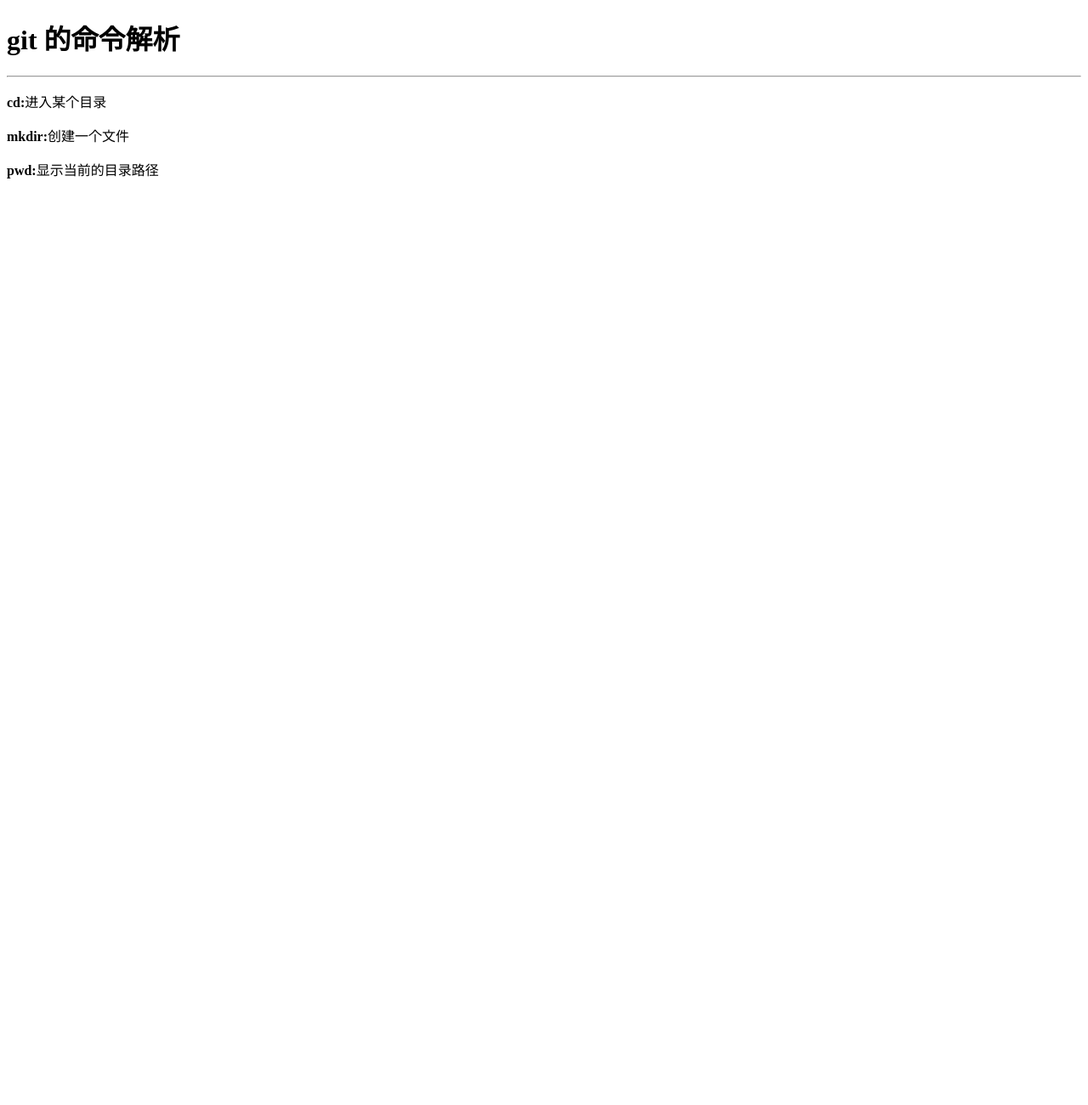
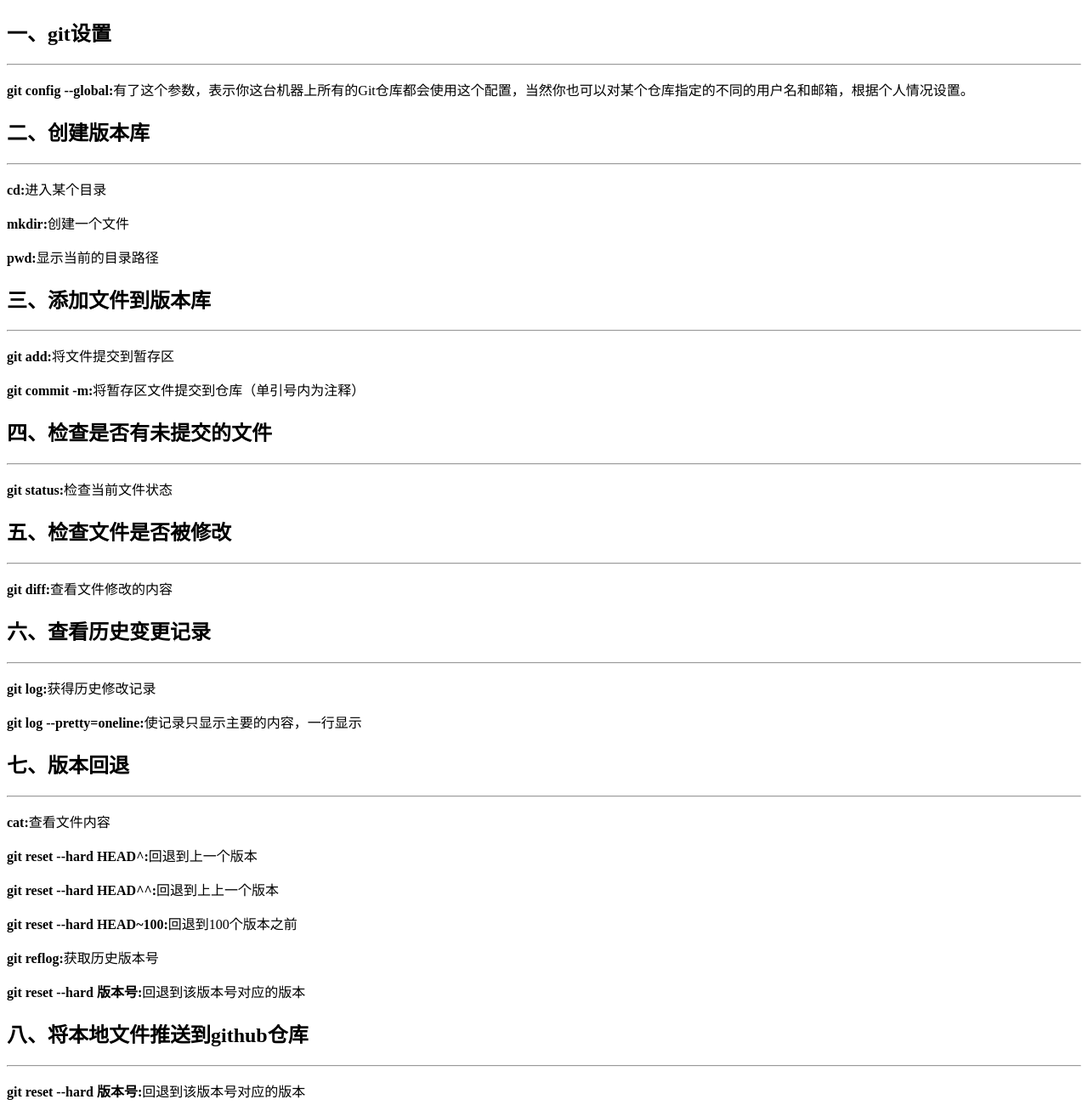
Before and after one commit to xubinbin2016/test, a plain HTML site: page GitCommand.html in a window 1280 px wide. Shown: the whole page at 85% size. Before the commit the page ends 800 px from the top, so only its background shows below. Drawn offline with Linux system fonts and the light colour scheme.

Commit message:
1203 15:14 修改提交

```diff
--- a/GitCommand.html
+++ b/GitCommand.html
@@ -7,10 +7,38 @@
     <title>GIT命令</title>
 </head>
 <body>
-    <h1>git 的命令解析</h1>
+    <h2>一、git设置</h2>
+    <hr>
+    <p><strong>git config --global:</strong>有了这个参数，表示你这台机器上所有的Git仓库都会使用这个配置，当然你也可以对某个仓库指定的不同的用户名和邮箱，根据个人情况设置。</p>
+    <h2>二、创建版本库</h2>
     <hr>
     <p><strong>cd:</strong>进入某个目录</p>
     <p><strong>mkdir:</strong>创建一个文件</p>
     <p><strong>pwd:</strong>显示当前的目录路径</p>
+    <h2>三、添加文件到版本库</h2>
+    <hr>
+    <p><strong>git add:</strong>将文件提交到暂存区</p>
+    <p><strong>git commit -m:</strong>将暂存区文件提交到仓库（单引号内为注释）</p>
+    <h2>四、检查是否有未提交的文件</h2>
+    <hr>
+    <p><strong>git status:</strong>检查当前文件状态</p>
+    <h2>五、检查文件是否被修改</h2>
+    <hr>
+    <p><strong>git diff:</strong>查看文件修改的内容</p>
+    <h2>六、查看历史变更记录</h2>
+    <hr>
+    <p><strong>git log:</strong>获得历史修改记录</p>
+    <p><strong>git log --pretty=oneline:</strong>使记录只显示主要的内容，一行显示</p>
+    <h2>七、版本回退</h2>
+    <hr>
+    <p><strong>cat:</strong>查看文件内容</p>
+    <p><strong>git reset --hard HEAD^:</strong>回退到上一个版本</p>
+    <p><strong>git reset --hard HEAD^^:</strong>回退到上上一个版本</p>
+    <p><strong>git reset --hard HEAD~100:</strong>回退到100个版本之前</p>
+    <p><strong>git reflog:</strong>获取历史版本号</p>
+    <p><strong>git reset --hard 版本号:</strong>回退到该版本号对应的版本</p>
+    <h2>八、将本地文件推送到github仓库</h2>
+    <hr>
+    <p><strong>git reset --hard 版本号:</strong>回退到该版本号对应的版本</p>
 </body>
 </html>
```
